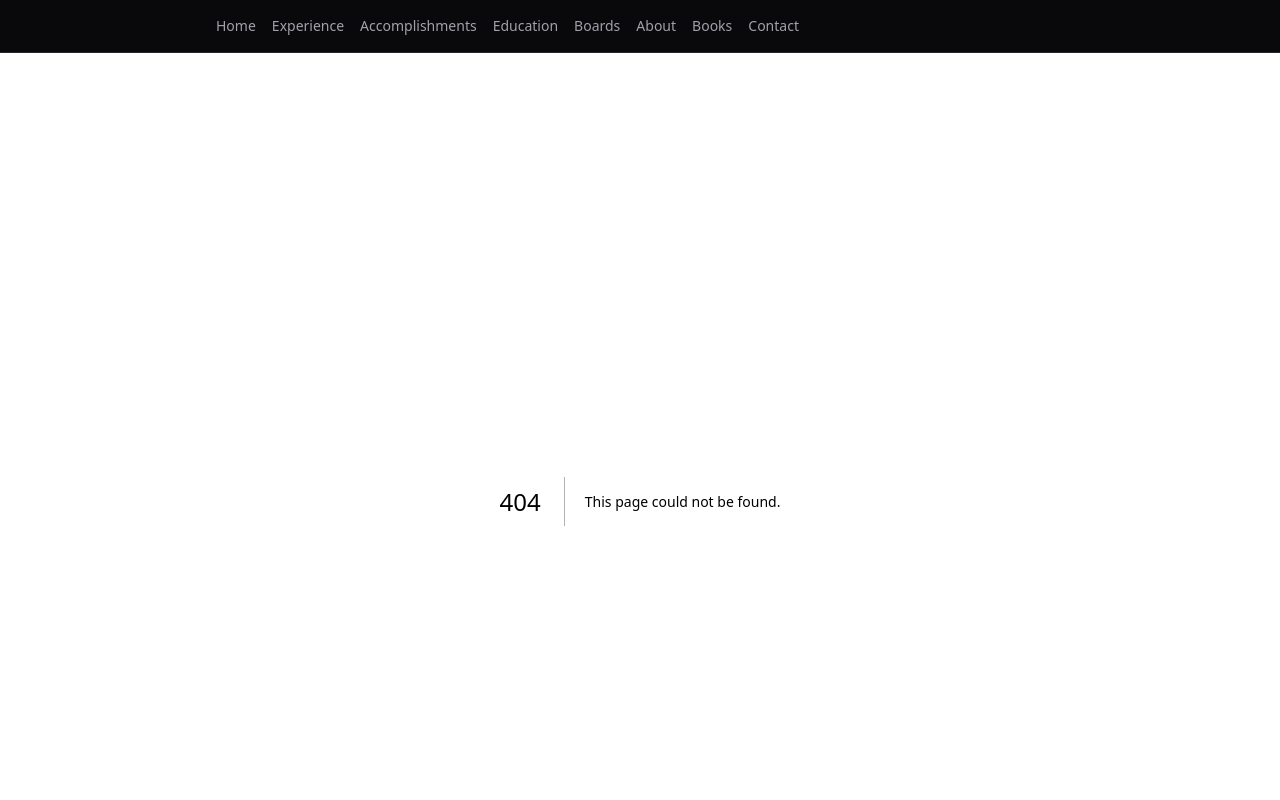
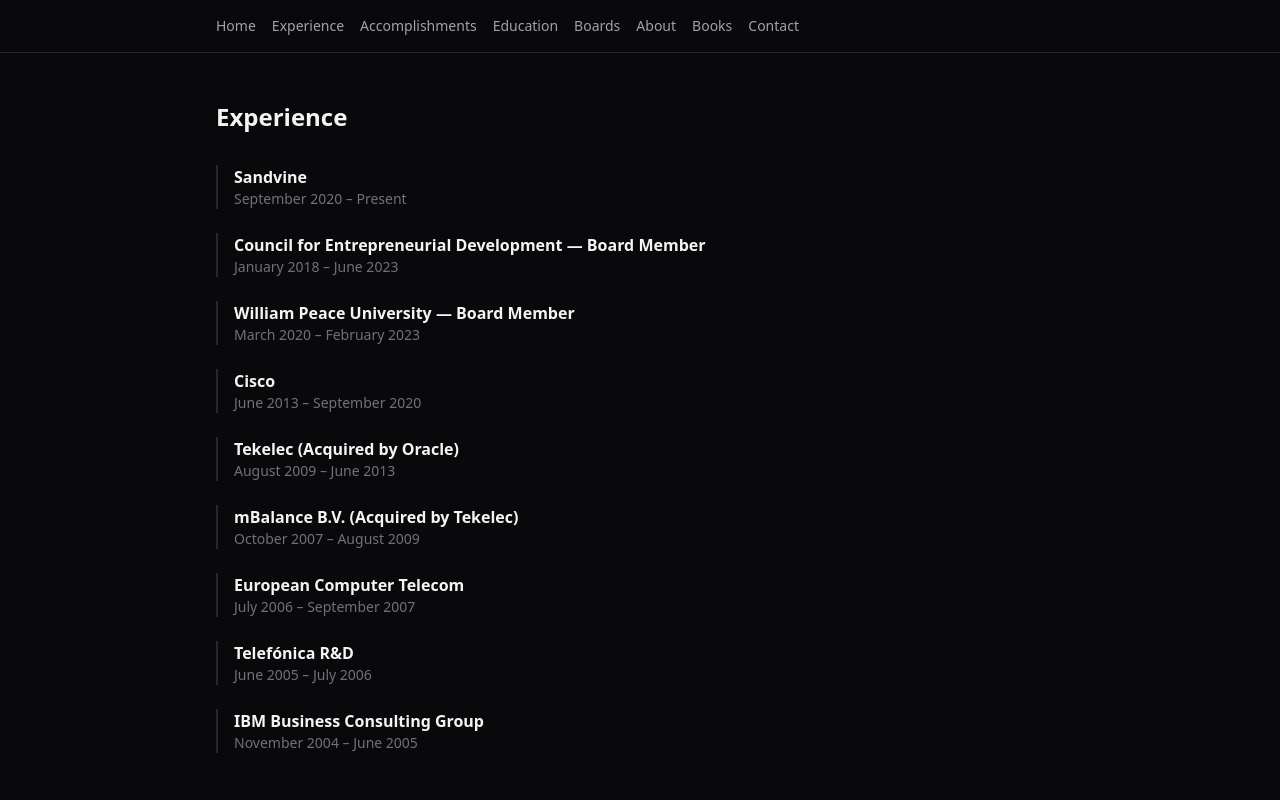
Before and after one commit to cariasfe/carlosariasf-website, a Next.js app: page /experience in a window 1280 px wide. Before the commit this address had no page. Shown: the top 800 px of the page. Built offline with nearby package versions, Linux system fonts and the light colour scheme.

Commit message:
feat: experience page

```diff
--- /dev/null
+++ b/src/app/experience/page.tsx
@@ -0,0 +1,11 @@
+import Timeline from "@/components/Timeline"
+import { experience } from "@/data/experience"
+
+export default function ExperiencePage() {
+  return (
+    <div>
+      <h1 className="mb-8 text-2xl font-bold text-zinc-100">Experience</h1>
+      <Timeline entries={experience} />
+    </div>
+  )
+}
--- /dev/null
+++ b/src/components/Timeline.tsx
@@ -0,0 +1,28 @@
+export interface TimelineEntry {
+  organization: string
+  role?: string
+  dates: string
+  description?: string
+}
+
+export default function Timeline({ entries }: { entries: TimelineEntry[] }) {
+  return (
+    <ul className="space-y-6">
+      {entries.map((entry) => (
+        <li
+          key={`${entry.organization}-${entry.dates}`}
+          className="border-l-2 border-zinc-800 pl-4"
+        >
+          <p className="font-semibold text-zinc-100">
+            {entry.organization}
+            {entry.role ? ` — ${entry.role}` : ""}
+          </p>
+          <p className="text-sm text-zinc-500">{entry.dates}</p>
+          {entry.description && (
+            <p className="mt-1 text-zinc-300">{entry.description}</p>
+          )}
+        </li>
+      ))}
+    </ul>
+  )
+}
--- /dev/null
+++ b/src/data/experience.ts
@@ -0,0 +1,37 @@
+export interface ExperienceEntry {
+  organization: string
+  role?: string
+  dates: string
+}
+
+export const experience: ExperienceEntry[] = [
+  { organization: "Sandvine", dates: "September 2020 – Present" },
+  {
+    organization: "Council for Entrepreneurial Development",
+    role: "Board Member",
+    dates: "January 2018 – June 2023",
+  },
+  {
+    organization: "William Peace University",
+    role: "Board Member",
+    dates: "March 2020 – February 2023",
+  },
+  { organization: "Cisco", dates: "June 2013 – September 2020" },
+  {
+    organization: "Tekelec (Acquired by Oracle)",
+    dates: "August 2009 – June 2013",
+  },
+  {
+    organization: "mBalance B.V. (Acquired by Tekelec)",
+    dates: "October 2007 – August 2009",
+  },
+  {
+    organization: "European Computer Telecom",
+    dates: "July 2006 – September 2007",
+  },
+  { organization: "Telefónica R&D", dates: "June 2005 – July 2006" },
+  {
+    organization: "IBM Business Consulting Group",
+    dates: "November 2004 – June 2005",
+  },
+]
```
